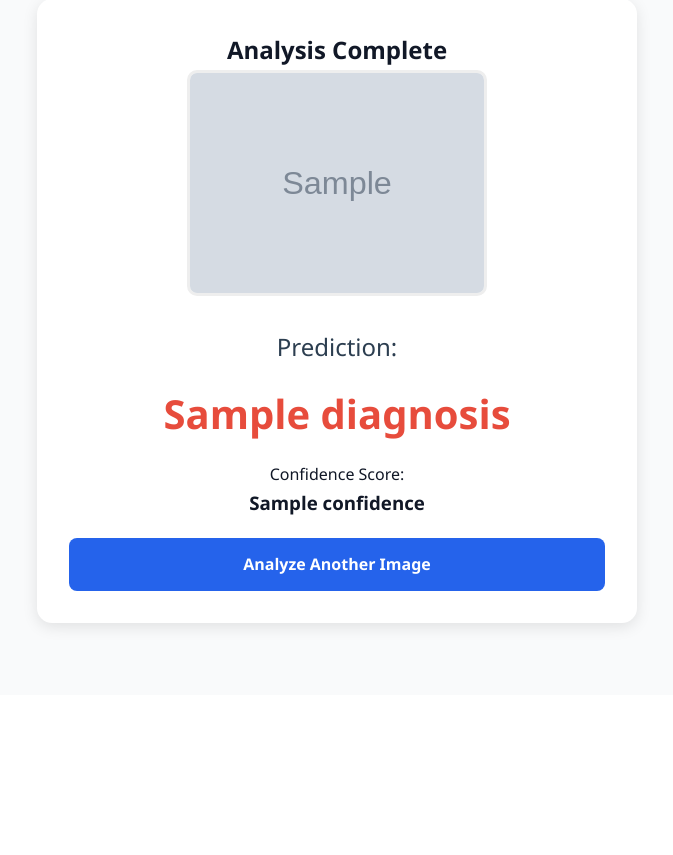
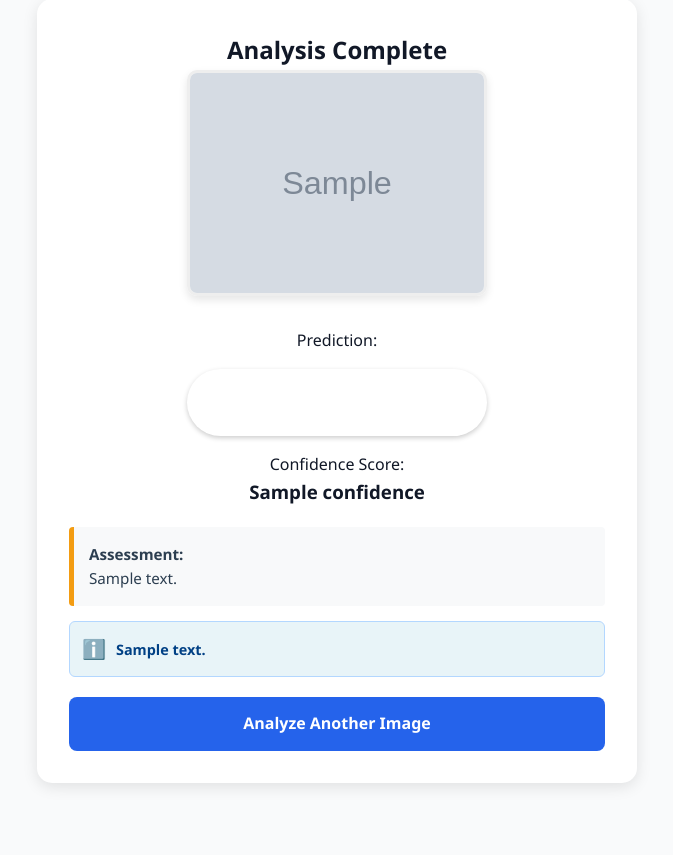
Before and after one commit to Bavan1223/ConvNext_Oral_Cancer_Detection, a Flask app: template templates/result.html in a window 1280 px wide. Shown: the part 143-998 px from the top of the page, without its empty margins (303-976 px from the left). Before the commit the page ends 775 px from the top, so only its background shows below. Run offline with Flask 3, Linux system fonts and the light colour scheme; the template is opened without the code that fills it: most values are stand-ins (such as "Sample title", 1, 10 or a date in 2020); grey boxes marked "Sample" are stand-in pictures.

Commit message:
Add model folder containing the trained oral cancer model checkpoint, and commit application updates.

```diff
--- a/app.py
+++ b/app.py
@@ -1,6 +1,7 @@
 import os
 import torch
 import timm
+import numpy as np
 from flask import Flask, render_template, request, redirect, url_for
 from werkzeug.utils import secure_filename
 from PIL import Image
@@ -8,24 +9,28 @@
 
 # --- CONFIGURATION ---
 app = Flask(__name__)
-app.config['UPLOAD_FOLDER'] = 'static/uploads' # Save inside static to display later
+app.secret_key = 'secret-key-for-session' # Required for flash messages
+app.config['UPLOAD_FOLDER'] = 'static/uploads'
 app.config['MAX_CONTENT_LENGTH'] = 16 * 1024 * 1024 # 16MB limit
 os.makedirs(app.config['UPLOAD_FOLDER'], exist_ok=True)
 
-# --- MODEL LOADING ---
-CLASS_NAMES = ['non-cancerous', 'cancerous']
+# --- MODEL SETUP ---
+# Classes: Ensure this order matches your training exactly
+CLASS_NAMES = ['cancerous', 'non-cancerous']
 device = torch.device('cuda' if torch.cuda.is_available() else 'cpu')
 
 def load_trained_model():
-    # Update this path if your model is in a different folder
     model_path = 'model/oral_cancer_model.pth'
     try:
+        # Load architecture
         model = timm.create_model('convnext_base.fb_in22k_ft_in1k', pretrained=False, num_classes=len(CLASS_NAMES))
+        # Load weights
         state_dict = torch.load(model_path, map_location=device)
         model.load_state_dict(state_dict)
+
         model.to(device)
         model.eval()
-        print("✅ Model loaded successfully!")
+        print("✅ Model loaded successfully on:", device)
         return model
     except Exception as e:
         print(f"❌ Error loading model: {e}")
@@ -54,6 +59,34 @@
     transforms.Normalize(mean=[0.485, 0.456, 0.406], std=[0.229, 0.224, 0.225])
 ])
 
+# --- SMART FILTERS ---
+def is_valid_oral_image(image_path):
+    """
+    Checks if the image matches typical oral cavity colors (Red/Pink/Flesh).
+    Rejects images that are primarily Green (Nature) or Blue (Sky).
+    """
+    try:
+        img = Image.open(image_path).convert('HSV')
+        img = img.resize((50, 50))
+        img_np = np.array(img)
+
+        hue = img_np[:, :, 0]
+        sat = img_np[:, :, 1]
+
+        # 1. GREEN CHECK (Reject Nature)
+        green_pixels = np.sum((hue > 40) & (hue < 90) & (sat > 40))
+        if (green_pixels / 2500) > 0.10:
+            return False, "Image detected as nature/object (Too much green)."
+
+        # 2. ORAL COLOR CHECK (Red/Pink range)
+        oral_pixels = np.sum(((hue < 25) | (hue > 230)) & (sat > 20))
+        if (oral_pixels / 2500) < 0.15:
+            return False, "Image does not match oral tissue color profiles."
+
+        return True, ""
+    except:
+        return True, "" # Fail open if check errors
+
 # --- ROUTES ---
 
 @app.route('/')
@@ -66,17 +99,26 @@
         return redirect(request.url)
 
     file = request.files['file']
-
     if file.filename == '':
         return redirect(request.url)
 
     if file:
-        # 1. Save the file to display it on the result page
         filename = secure_filename(file.filename)
         filepath = os.path.join(app.config['UPLOAD_FOLDER'], filename)
         file.save(filepath)
 
-        # 2. Process and Predict
+        # 1. FILTER: Validate Image Content
+        is_valid, reason = is_valid_oral_image(filepath)
+        if not is_valid:
+             return render_template('result.html',
+                                   diagnosis="INVALID IMAGE",
+                                   confidence="N/A",
+                                   image_url=filepath,
+                                   details=reason,
+                                   result_class="warning",
+                                   note="Please upload a clear, close-up photo of the oral lesion.")
+
+        # 2. INFERENCE: Run the AI Model
         try:
             img = Image.open(filepath).convert('RGB')
             input_tensor = inference_transforms(img).unsqueeze(0).to(device)
@@ -86,25 +128,57 @@
                 probabilities = torch.nn.functional.softmax(outputs, dim=1)
                 confidence, predicted_idx = torch.max(probabilities, 1)
 
-            diagnosis = CLASS_NAMES[predicted_idx.item()].upper()
-            conf_score = f"{confidence.item() * 100:.2f}%"
+            conf_value = confidence.item()
+            conf_score = f"{conf_value * 100:.2f}%"
+            raw_label = CLASS_NAMES[predicted_idx.item()]
 
-            # 3. Render the Result Page (Passing data to HTML)
+            # --- 3. CLINICAL LOGIC ENGINE ---
+
+            # CASE A: HEALTHY (Non-Cancerous & High Confidence)
+            if raw_label == 'non-cancerous' and conf_value > 0.70:
+                final_diagnosis = "BENIGN / HEALTHY"
+                message = "No malignant features detected. Tissue appears consistent with healthy oral mucosa."
+                note = "Recommendation: Maintain good oral hygiene and schedule regular dental check-ups."
+                css_class = "normal"
+
+            # CASE B: MALIGNANT (Cancerous & High Confidence)
+            elif raw_label == 'cancerous' and conf_value > 0.85:
+                final_diagnosis = "MALIGNANT CARCINOMA"
+                message = "High probability of malignancy detected based on lesion texture and boundaries."
+                note = "CRITICAL: Immediate specialist consultation is recommended. Persistence beyond 2 weeks is a red flag."
+                css_class = "cancerous"
+
+            # CASE C: SUSPICIOUS (Cancerous but Low Confidence -> Likely Ulcer)
+            elif raw_label == 'cancerous' and conf_value <= 0.85:
+                final_diagnosis = "SUSPICIOUS (POSSIBLE ULCER)"
+                message = "Lesion shows abnormal inflammation but lacks definitive malignant patterns. Likely a severe Aphthous Ulcer or Traumatic Lesion."
+                # ✅ YOUR REQUESTED NOTE:
+                note = "Note: Minor mouth ulcers typically heal within 7 to 14 days. If this lesion persists longer, consult a doctor immediately."
+                css_class = "warning"
+
+            # CASE D: UNCERTAIN (Non-Cancerous but Low Confidence)
+            else:
+                final_diagnosis = "INCONCLUSIVE"
+                message = "The image features are ambiguous. Lighting or focus may be affecting the analysis."
+                note = "Please re-take the photo in better lighting conditions."
+                css_class = "warning"
+
             return render_template('result.html',
-                                   diagnosis=diagnosis,
+                                   diagnosis=final_diagnosis,
                                    confidence=conf_score,
-                                   image_url=filepath)
+                                   image_url=filepath,
+                                   details=message,
+                                   note=note,
+                                   result_class=css_class)
+
         except Exception as e:
             return f"Error analyzing image: {e}"
 
-# Routes for other pages
+# Placeholder routes for nav links
 @app.route('/about')
-def about():
-    return render_template('about.html')
-
+def about(): return "<h2>About Page - Under Construction</h2>"
 @app.route('/contact')
-def contact():
-    return render_template('contact.html')
+def contact(): return "<h2>Contact Page - Under Construction</h2>"
 
 if __name__ == '__main__':
     app.run(debug=True, port=5000)
--- a/templates/result.html
+++ b/templates/result.html
@@ -5,6 +5,7 @@
     <title>Analysis Result</title>
     <link rel="stylesheet" href="{{ url_for('static', filename='css/style.css') }}">
     <style>
+        /* --- Custom Styles for Result Page --- */
         .result-card {
             background: white;
             padding: 2rem;
@@ -14,20 +15,59 @@
             max-width: 600px;
             margin: 2rem auto;
         }
-        .diagnosis-title { color: #2c3e50; font-size: 1.5rem; margin-bottom: 1rem; }
-        .result-value {
-            font-size: 2.5rem;
-            font-weight: bold;
-            /* Dynamic color: Red for Cancerous, Green for Non-Cancerous */
-            color: {% if 'NON' in diagnosis %} #27ae60 {% else %} #e74c3c {% endif %};
-            margin: 1rem 0;
-        }
+
         .uploaded-img {
             max-width: 300px;
+            max-height: 300px;
             border-radius: 10px;
             margin-bottom: 1.5rem;
             border: 3px solid #eee;
+            box-shadow: 0 4px 8px rgba(0,0,0,0.1);
         }
+
+        /* Dynamic Diagnosis Badges */
+        .diagnosis-badge {
+            display: inline-block;
+            padding: 10px 25px;
+            border-radius: 50px;
+            color: white;
+            font-weight: bold;
+            font-size: 1.8rem;
+            margin: 1rem 0;
+            box-shadow: 0 2px 5px rgba(0,0,0,0.2);
+        }
+        .diagnosis-badge.normal { background: #27ae60; }      /* Green */
+        .diagnosis-badge.cancerous { background: #e74c3c; }   /* Red */
+        .diagnosis-badge.warning { background: #f39c12; }     /* Orange/Yellow */
+
+        /* Clinical Details Box */
+        .clinical-note {
+            background: #f8f9fa;
+            border-left: 5px solid #bdc3c7; /* Default Grey */
+            padding: 15px;
+            margin-top: 20px;
+            text-align: left;
+            border-radius: 4px;
+            font-size: 0.95rem;
+            color: #2c3e50;
+        }
+
+        /* The Blue "Note" Box (For the Ulcer info) */
+        .advisory-box {
+            margin-top: 15px;
+            padding: 12px;
+            background-color: #e8f4f8;
+            border: 1px solid #b3d7ff;
+            border-radius: 6px;
+            color: #004085;
+            font-size: 0.9rem;
+            font-weight: 600;
+            display: flex;
+            align-items: center;
+            gap: 10px;
+            text-align: left;
+        }
+        .advisory-icon { font-size: 1.2rem; }
     </style>
 </head>
 <body>
@@ -43,17 +83,46 @@
     <main class="main-content">
         <div class="container">
             <div class="result-card">
+
+                {% if diagnosis == "INVALID IMAGE" %}
+                    <h2 style="color: #f39c12;">⚠️ Analysis Failed</h2>
+
+                    <img src="{{ image_url }}" alt="Invalid Image" class="uploaded-img" style="border-color: #f39c12;">
+
+                    <div class="clinical-note" style="border-color: #f39c12;">
+                        <strong>Issue:</strong> {{ details }}<br>
+                        {{ note }}
+                    </div>
+
+                {% else %}
                     <h2>Analysis Complete</h2>
 
                     <img src="{{ image_url }}" alt="Uploaded Scan" class="uploaded-img">
 
                     <div class="diagnosis-box">
                         <p class="diagnosis-title">Prediction:</p>
-                    <div class="result-value">{{ diagnosis }}</div>
+
+                        <div class="diagnosis-badge {{ result_class }}">
+                            {{ diagnosis }}
+                        </div>
 
                         <p>Confidence Score:</p>
                         <h3>{{ confidence }}</h3>
                     </div>
+
+                    <div class="clinical-note" style="border-color: {% if result_class == 'cancerous' %}#e74c3c{% elif result_class == 'normal' %}#27ae60{% else %}#f39c12{% endif %};">
+                        <strong>Assessment:</strong><br>
+                        {{ details }}
+                    </div>
+
+                    {% if note %}
+                    <div class="advisory-box">
+                        <span class="advisory-icon">ℹ️</span>
+                        <span>{{ note }}</span>
+                    </div>
+                    {% endif %}
+
+                {% endif %}
 
                 <a href="{{ url_for('index') }}" class="btn-primary" style="margin-top: 20px; display: inline-block;">Analyze Another Image</a>
             </div>
```
Lines whose indentation alone changed are shown as unchanged.
